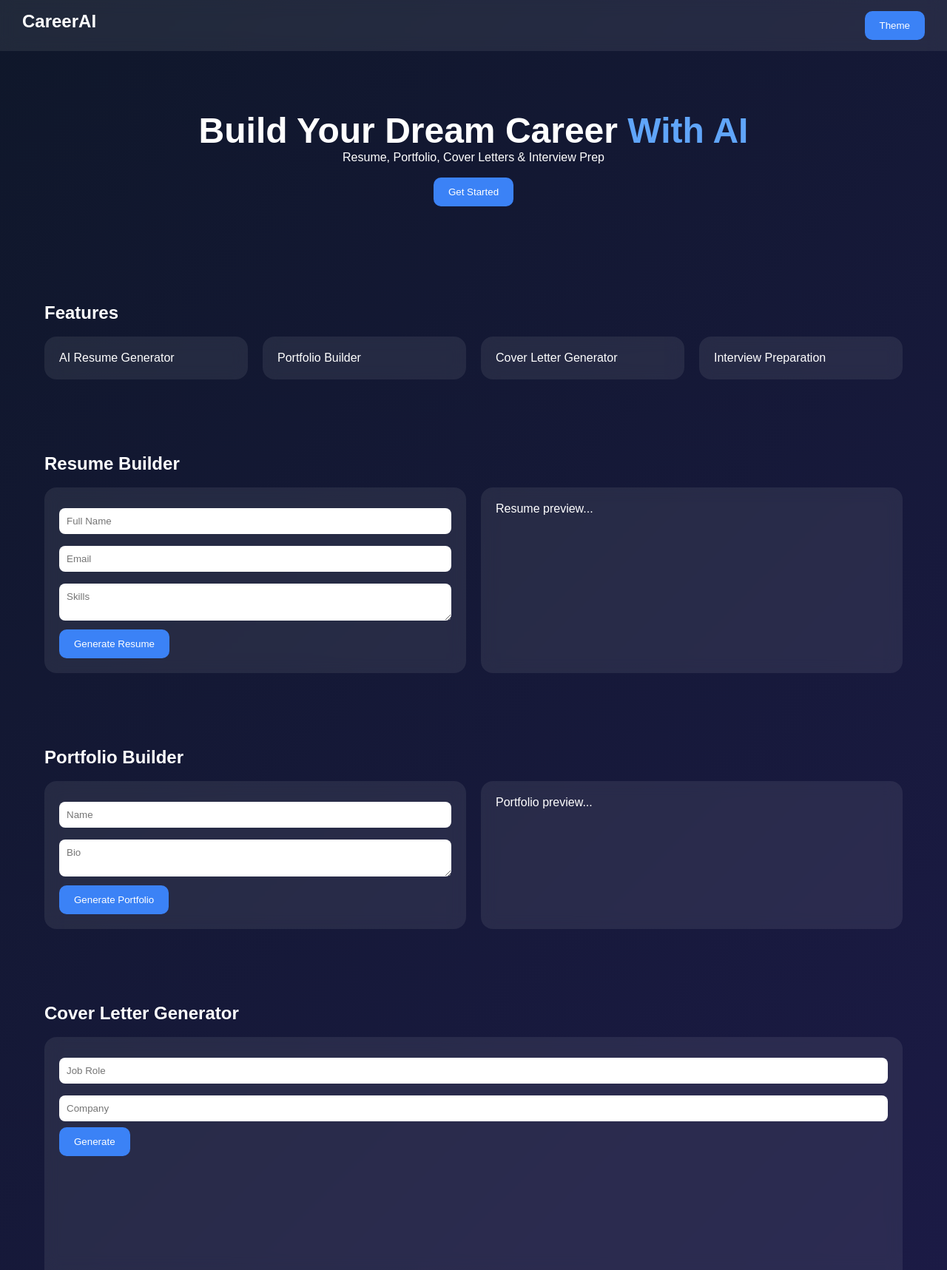
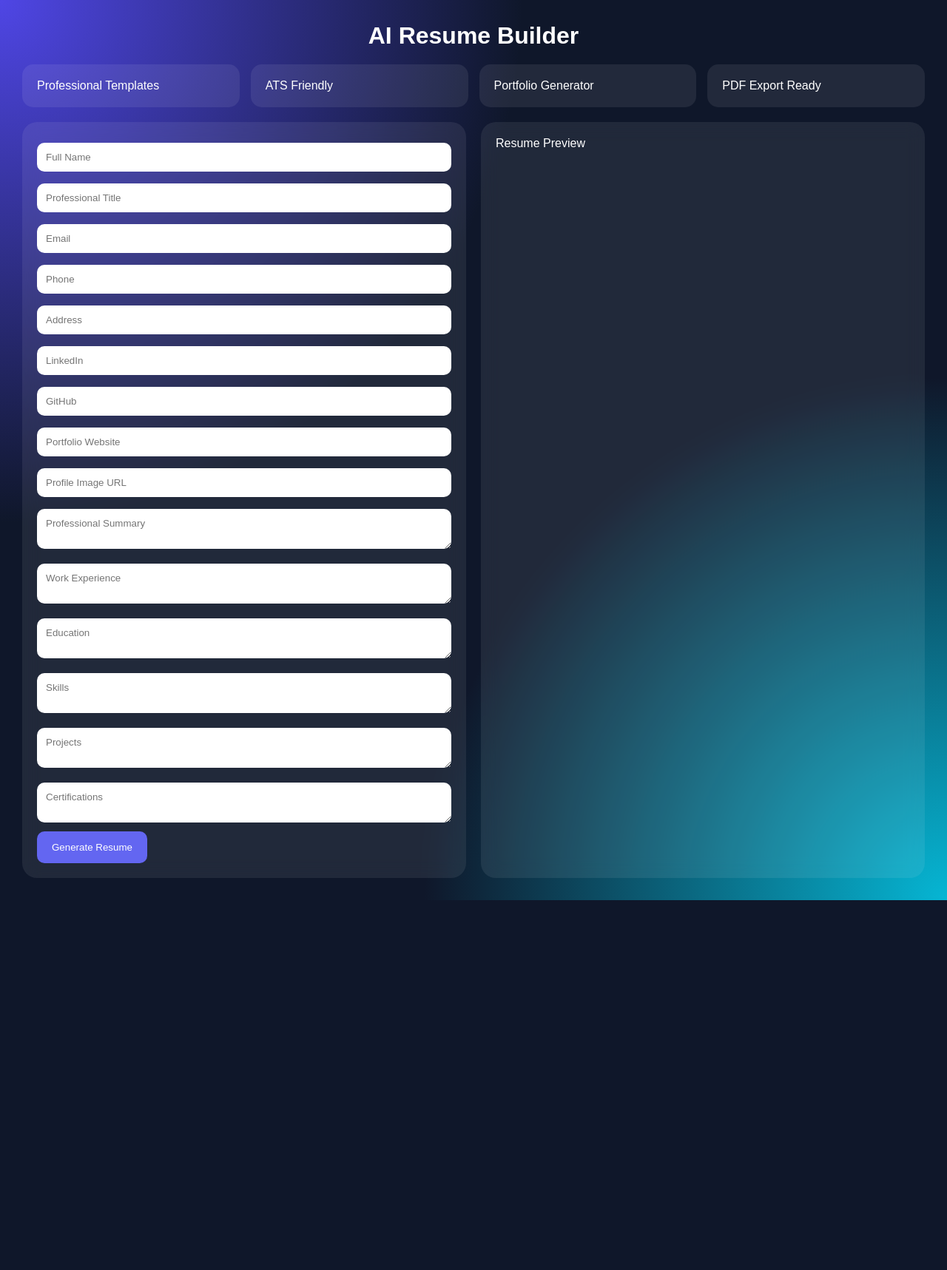
Before and after one commit to jaindevendra27092007-ship-it/AI-Resume-Portfolio-Builder, a plain HTML site: page index.html in a window 1280 px wide. Shown: the top 1717 px of the page at 74% size. After the commit the page ends 1217 px from the top, so only its background shows below. Drawn offline with Linux system fonts and the light colour scheme.

Commit message:
Update index.html

```diff
--- a/index.html
+++ b/index.html
@@ -1,211 +1,107 @@
 <!DOCTYPE html>
+<html lang="en">
+<head>
+<meta charset="UTF-8">
+<meta name="viewport" content="width=device-width,initial-scale=1.0">
+<title>AI Resume Builder</title>
+<style>
+*{margin:0;padding:0;box-sizing:border-box;font-family:Arial,sans-serif}
+body{
+background:radial-gradient(circle at top left,#4f46e5 0%,transparent 40%),radial-gradient(circle at bottom right,#06b6d4 0%,transparent 40%),#0f172a;
+color:#fff;min-height:100vh;padding:30px
+}
+.container{max-width:1400px;margin:auto}
+h1{text-align:center;margin-bottom:20px}
+.grid{display:grid;grid-template-columns:1fr 1fr;gap:20px}
+.card{background:rgba(255,255,255,.08);backdrop-filter:blur(12px);padding:20px;border-radius:20px}
+input,textarea{width:100%;padding:12px;margin:8px 0;border:none;border-radius:10px}
+button{padding:14px 20px;background:#6366f1;color:#fff;border:none;border-radius:10px;cursor:pointer}
+button:hover{transform:translateY(-3px)}
+.resume-preview{display:grid;grid-template-columns:250px 1fr;background:#fff;color:#000;border-radius:15px;overflow:hidden}
+.resume-left{padding:25px;border-right:2px solid #222;text-align:center}
+.resume-left img{width:140px;height:140px;border-radius:50%;object-fit:cover}
+.resume-right{padding:30px}
+.resume-title{font-size:38px;font-weight:bold}
+.feature-grid{display:grid;grid-template-columns:repeat(4,1fr);gap:15px;margin:20px 0}
+.feature-card{padding:20px;border-radius:15px;background:rgba(255,255,255,.08);transition:.5s}
+.feature-card:hover{transform:translateY(-10px) scale(1.04);box-shadow:0 0 25px #6366f1}
+@media(max-width:900px){.grid,.feature-grid,.resume-preview{grid-template-columns:1fr}}
+</style>
+</head>
+<body>
+<div class="container">
+<h1>AI Resume Builder</h1>
 
-<html lang="en">
-
-<head>
-
-<meta charset="UTF-8">
-
-<meta name="viewport" content="width=device-width, initial-scale=1.0">
-
-<title>CareerAI - Single File Demo</title>
-
-<style>
-
-*{margin:0;padding:0;box-sizing:border-box;font-family:Arial,sans-serif}
-
-body{background:linear-gradient(135deg,#0f172a,#1e1b4b);color:#fff}
-
-nav{position:sticky;top:0;display:flex;justify-content:space-between;padding:15px 30px;background:rgba(255,255,255,.08);backdrop-filter:blur(10px)}
-
-.hero{padding:80px 20px;text-align:center}
-
-.hero h1{font-size:3rem}
-
-.hero span{color:#60a5fa}
-
-.btn{padding:12px 20px;border:none;border-radius:10px;background:#3b82f6;color:white;cursor:pointer}
-
-.section{padding:50px 20px;max-width:1200px;margin:auto}
-
-.grid{display:grid;grid-template-columns:repeat(auto-fit,minmax(250px,1fr));gap:20px}
-
-.card{background:rgba(255,255,255,.08);padding:20px;border-radius:16px;backdrop-filter:blur(10px)}
-
-input,textarea,select{width:100%;padding:10px;margin:8px 0;border-radius:8px;border:none}
-
-.preview{min-height:200px;white-space:pre-wrap}
-
-footer{text-align:center;padding:30px}
-
-</style>
-
-</head>
-
-<body>
-
-<nav><h2>CareerAI</h2><button class="btn" onclick="toggleTheme()">Theme</button></nav>
-
-
-
-<section class="hero">
-
-<h1>Build Your Dream Career <span>With AI</span></h1>
-
-<p>Resume, Portfolio, Cover Letters & Interview Prep</p><br>
-
-<a href="#resume"><button class="btn">Get Started</button></a>
-
-</section>
-
-
-
-<section class="section">
-
-<h2>Features</h2><br>
+<div class="feature-grid">
+<div class="feature-card">Professional Templates</div>
+<div class="feature-card">ATS Friendly</div>
+<div class="feature-card">Portfolio Generator</div>
+<div class="feature-card">PDF Export Ready</div>
+</div>
 
 <div class="grid">
-
-<div class="card">AI Resume Generator</div>
-
-<div class="card">Portfolio Builder</div>
-
-<div class="card">Cover Letter Generator</div>
-
-<div class="card">Interview Preparation</div>
-
+<div class="card">
+<input id="fullName" placeholder="Full Name">
+<input id="jobTitle" placeholder="Professional Title">
+<input id="email" placeholder="Email">
+<input id="phone" placeholder="Phone">
+<input id="address" placeholder="Address">
+<input id="linkedin" placeholder="LinkedIn">
+<input id="github" placeholder="GitHub">
+<input id="website" placeholder="Portfolio Website">
+<input id="profileImage" placeholder="Profile Image URL">
+<textarea id="summary" placeholder="Professional Summary"></textarea>
+<textarea id="experience" placeholder="Work Experience"></textarea>
+<textarea id="education" placeholder="Education"></textarea>
+<textarea id="skills" placeholder="Skills"></textarea>
+<textarea id="projects" placeholder="Projects"></textarea>
+<textarea id="certifications" placeholder="Certifications"></textarea>
+<button onclick="generateResume()">Generate Resume</button>
 </div>
 
-</section>
-
-
-
-<section class="section" id="resume">
-
-<h2>Resume Builder</h2><br>
-
-<div class="grid">
-
 <div class="card">
-
-<input id="name" placeholder="Full Name">
-
-<input id="email" placeholder="Email">
-
-<textarea id="skills" placeholder="Skills"></textarea>
-
-<button class="btn" onclick="genResume()">Generate Resume</button>
-
+<div id="resumePreview">Resume Preview</div>
+</div>
+</div>
 </div>
 
-<div class="card preview" id="resumeOut">Resume preview...</div>
+<script>
+function generateResume(){
+let v=id=>document.getElementById(id).value;
 
+document.getElementById("resumePreview").innerHTML=`
+<div class="resume-preview">
+<div class="resume-left">
+<img src="${v('profileImage')||'https://via.placeholder.com/150'}">
+<h3 style="margin-top:15px">PROFILE</h3>
+<p>${v('summary')}</p>
+<h3 style="margin-top:20px">SKILLS</h3>
+<p>${v('skills').replace(/\n/g,'<br>')}</p>
 </div>
 
-</section>
+<div class="resume-right">
+<div class="resume-title">${v('fullName')}</div>
+<p><b>${v('jobTitle')}</b></p>
+<p>${v('email')} | ${v('phone')}</p>
+<p>${v('address')}</p>
+<p>${v('linkedin')}</p>
+<p>${v('github')}</p>
+<p>${v('website')}</p>
 
+<h2 style="margin-top:25px">WORK EXPERIENCE</h2>
+<p>${v('experience').replace(/\n/g,'<br>')}</p>
 
+<h2 style="margin-top:25px">EDUCATION</h2>
+<p>${v('education').replace(/\n/g,'<br>')}</p>
 
-<section class="section">
+<h2 style="margin-top:25px">PROJECTS</h2>
+<p>${v('projects').replace(/\n/g,'<br>')}</p>
 
-<h2>Portfolio Builder</h2><br>
-
-<div class="grid">
-
-<div class="card">
-
-<input id="pname" placeholder="Name">
-
-<textarea id="pbio" placeholder="Bio"></textarea>
-
-<button class="btn" onclick="genPortfolio()">Generate Portfolio</button>
-
+<h2 style="margin-top:25px">CERTIFICATIONS</h2>
+<p>${v('certifications').replace(/\n/g,'<br>')}</p>
 </div>
-
-<div class="card preview" id="portfolioOut">Portfolio preview...</div>
-
-</div>
-
-</section>
-
-
-
-<section class="section">
-
-<h2>Cover Letter Generator</h2><br>
-
-<div class="card">
-
-<input id="role" placeholder="Job Role">
-
-<input id="company" placeholder="Company">
-
-<button class="btn" onclick="genCover()">Generate</button>
-
-<div class="preview" id="coverOut"></div>
-
-</div>
-
-</section>
-
-
-
-<section class="section">
-
-<h2>Interview Questions</h2><br>
-
-<div class="card">
-
-<input id="job" placeholder="Job Title">
-
-<button class="btn" onclick="genInterview()">Generate</button>
-
-<div class="preview" id="interviewOut"></div>
-
-</div>
-
-</section>
-
-
-
-<footer>© 2026 CareerAI</footer>
-
-
-
-<script>
-
-function genResume(){
-
-resumeOut.textContent=`${name.value}\n${email.value}\n\nSkills:\n${skills.value}`;
-
+</div>`;
 }
-
-function genPortfolio(){
-
-portfolioOut.textContent=`${pname.value}\n\n${pbio.value}`;
-
-}
-
-function genCover(){
-
-coverOut.textContent=`Dear Hiring Manager,\nI am applying for the ${role.value} position at ${company.value}.`;
-
-}
-
-function genInterview(){
-
-interviewOut.textContent=`1. Tell me about yourself.\n2. Why do you want this ${job.value} role?\n3. What are your strengths?`;
-
-}
-
-function toggleTheme(){
-
-document.body.style.filter=document.body.style.filter?"":"invert(1) hue-rotate(180deg)";
-
-}
-
 </script>
-
 </body>
-
 </html>
```
